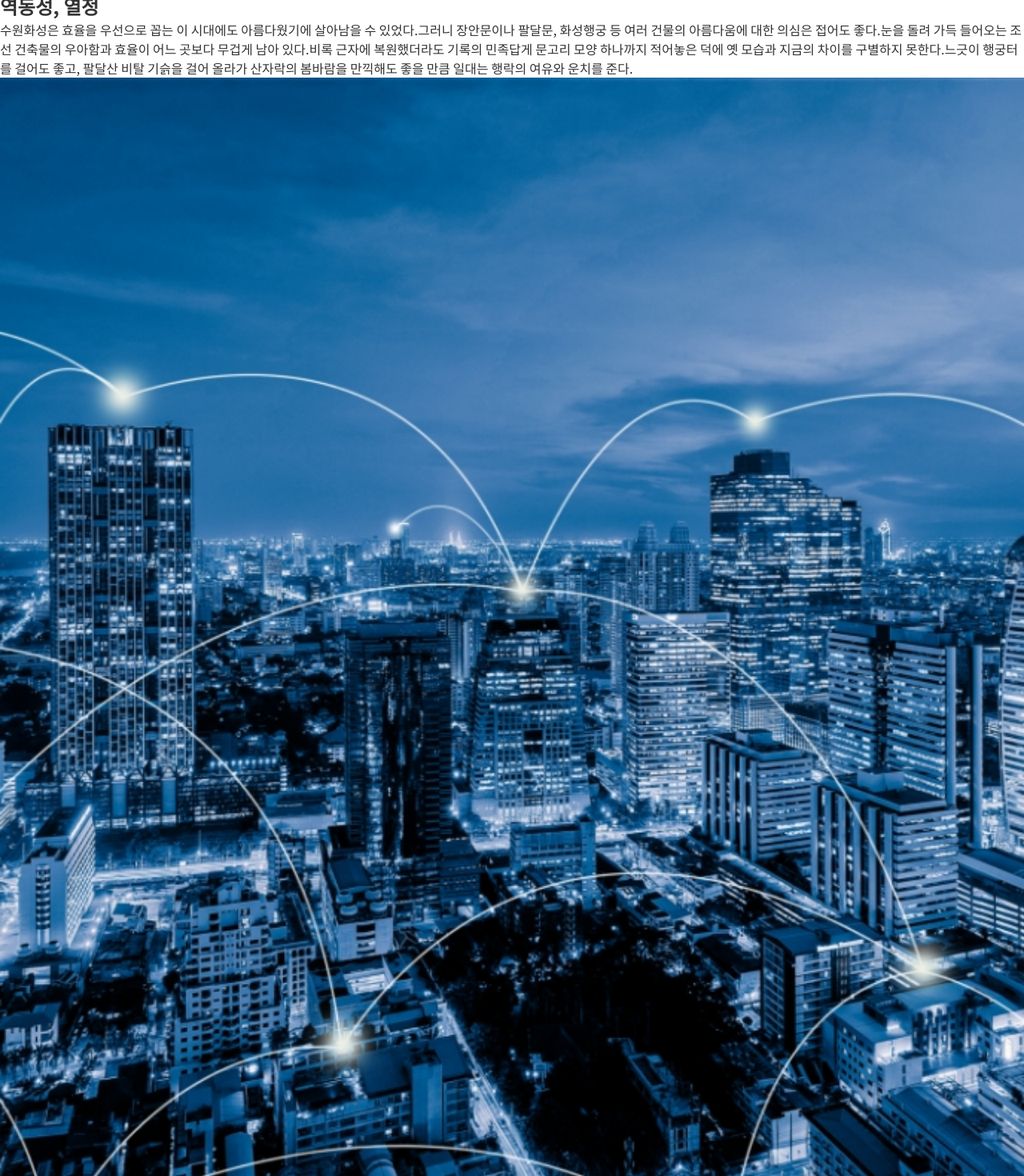
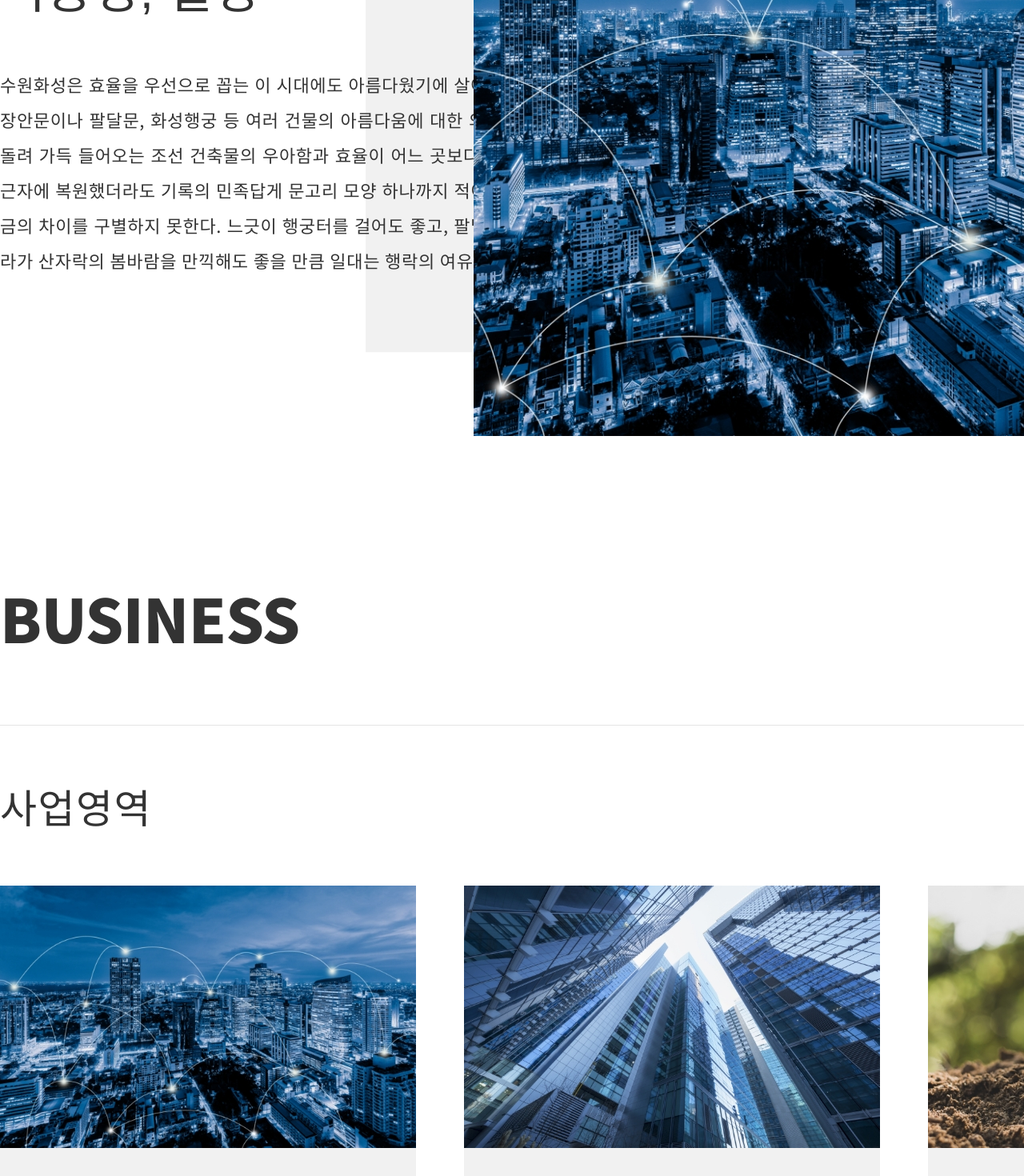
Before and after one commit to Kimbangul/raylab, a React (Create React App) app: page / in a window 1280 px wide. Shown: the part 1040-2510 px from the top of the page at 80% size. Built offline with nearby package versions, Linux system fonts and the light colour scheme; a web font is replaced by a local one.

Commit message:
STYLE : 레이아웃 포지셔닝 작업

```diff
--- a/src/App.js
+++ b/src/App.js
@@ -3,16 +3,27 @@ import React from 'react';
 // router
 import { Routes, Route } from 'react-router-dom';
 
+// components
+import {Main} from 'pages/index';
+
 // style
 import GlobalStyle from 'styles/Globalstyle';
-// components
-import {Main} from 'pages/index';
+import styled from 'styled-components';
+
 // Layout
 import {Header, Footer, TopBtn} from 'pages/Layout';
 
+const StyledApp = styled.div`
+  & #top-btn{
+    position: fixed;
+    bottom: 35px;
+    right: 50px;
+  }
+`;
+
 function App() {
   return (
-    <div className="App">
+    <StyledApp className="App">
       <GlobalStyle />
       <Header/>
         <Routes>
@@ -20,7 +31,7 @@ function App() {
         </Routes>
       <Footer/>
       <TopBtn/>
-    </div>
+    </StyledApp>
   );
 }
 
--- a/src/components/MainSlide.js
+++ b/src/components/MainSlide.js
@@ -6,19 +6,27 @@ import "slick-carousel/slick/slick-theme.css";
 // style
 import styled from 'styled-components';
 const StyledMain = styled.main`
+  width: 100%;
+  overflow: hidden;
   position: relative;
   & .slick-list{font-size: 0;}
   /* slide */
   & .slide{
-    display: inline-flex !important;
-    justify-content: center;
+    display: block!important;
     position: relative;
+    & img{
+      width: 100%;
+      height: 100%;
+      object-fit: cover;
+    }
   }
 
    /* slide text */
   & .con{
     position: absolute;
     bottom: 0;
+    left: 50%;
+    transform: translateX(-50%);
     & .text_box{
     width: 792px;
     height: 625px;
--- a/src/components/TopBtn.js
+++ b/src/components/TopBtn.js
@@ -26,7 +26,7 @@ const StyledButton = styled.button`
 
 const TopBtn = () => {
   return(
-    <StyledButton>
+    <StyledButton id="top-btn">
       <FontAwesomeIcon icon={faArrowUp} />
     </StyledButton>
   );
--- a/src/pages/Main.js
+++ b/src/pages/Main.js
@@ -8,15 +8,97 @@ import {MainSlide, ImageList} from 'pages/Layout';
 import styled from 'styled-components';
 const Wrapper = styled.div`
   padding-top: 9.5rem;
+  position: relative;
 `;
 
 const Introduction = styled.section`
+    display: flex;
     padding: 185px 0;
+    width: var(--max-width);
+    margin: 0 auto;
+    & .cell{
+      /* left */
+      width: 50%;
+      height: 815px;
+    }
+    /* sec tit */
+    & h1{
+      transform: scaleY(0.91);
+      letter-spacing: -0.02em;
+      font-weight: 700;
+      font-size: 2.5rem;
+      &::before{
+        display: block;
+        content: "";
+        position: absolute;
+        height: 23px;
+        background: var(--secondary-color);
+        top: 50%;
+        right: calc(100% + 30px);
+        width: 100vw;
+        transform: translateY(-50%);
+      }
+    }
+     /* sub tit */
+    & h2{
+      font-size: 6.2rem;
+      font-weight: 400;
+      letter-spacing: 0.02em;
+      & span{
+        font-family: sans-serif;
+      }
+    }
+    /* text box */
+    & .text-box{
+        margin-top: 5.5rem;
+        font-size: 2.2rem;
+        line-height: 2em;
+        letter-spacing: 0.03em;
+        word-spacing: 0.02em;
+        text-align: justify;
+        padding-right: 2%;
+    }
+    /* img box */
+    & .img-box{
+      position: absolute;
+      right: 0;
+      overflow: visible;
+      &::before{
+          content: "";
+          position: absolute;
+          display: block;
+          top: 50%;
+          left: -135px;
+          transform: translateY(-50%);
+          width: 100%;
+          height: 75%;
+          background-color: var(--light-gray-color);
+          z-index: -1;
+        }
+    }
 `;
-
 const Business = styled.section`
     width: var(--max-width);
-    margin: 0 auto;
+    margin: 0 auto 200px auto;
+    /* main tit */
+    & h1{
+      font-size: 7.5rem;
+      font-weight: 900;
+      letter-spacing: -0.01em;
+    }
+    & hr{
+      border: 0;
+      height: 1px;
+      background: #e5e5e5;
+      margin: 8rem 0 6.4rem 0;
+    }
+    /* sub tit */
+    & h2{
+      font-size: 5rem;
+      font-weight: 400;
+      letter-spacing: 0.03em;
+      margin-bottom: 6.4rem;
+    }
 `;
 
 const Main = () =>{
@@ -25,15 +107,15 @@ const Main = () =>{
          {/* main slide */}
       <MainSlide/>
       {/* introduction */}
-      <Introduction id="introduction">
-        <div className="cell">
+      <Introduction id="introduction" className="flex flex-jc-b flex-ai-c">
+        <div className="cell flex flex-d-c flex-jc-c">
           <h1>INTRODUCTION</h1>
-          <h2>역동성, 열정</h2>
+          <h2>역동성<span>,</span> 열정</h2>
           <p className="text-box">
-            <span>수원화성은 효율을 우선으로 꼽는 이 시대에도 아름다웠기에 살아남을 수 있었다.</span>
-            <span>그러니 장안문이나 팔달문, 화성행궁 등 여러 건물의 아름다움에 대한 의심은 접어도 좋다.</span>
-            <span>눈을 돌려 가득 들어오는 조선 건축물의 우아함과 효율이 어느 곳보다 무겁게 남아 있다.</span>
-            <span>비록 근자에 복원했더라도 기록의 민족답게 문고리 모양 하나까지 적어놓은 덕에 옛 모습과 지금의 차이를 구별하지 못한다.</span>
+            <span>수원화성은 효율을 우선으로 꼽는 이 시대에도 아름다웠기에 살아남을 수 있었다.</span>&nbsp;
+            <span>그러니 장안문이나 팔달문, 화성행궁 등 여러 건물의 아름다움에 대한 의심은 접어도 좋다.</span>&nbsp;
+            <span>눈을 돌려 가득 들어오는 조선 건축물의 우아함과 효율이 어느 곳보다 무겁게 남아 있다.</span>&nbsp;
+            <span>비록 근자에 복원했더라도 기록의 민족답게 문고리 모양 하나까지 적어놓은 덕에 옛 모습과 지금의 차이를 구별하지 못한다.</span>&nbsp;
             <span>느긋이 행궁터를 걸어도 좋고, 팔달산 비탈 기슭을 걸어 올라가 산자락의 봄바람을 만끽해도 좋을 만큼 일대는 행락의 여유와 운치를 준다.</span>
           </p>
         </div>
--- a/src/styles/Globalstyle.js
+++ b/src/styles/Globalstyle.js
@@ -51,10 +51,14 @@ const GlobalStyle = createGlobalStyle`
     }
     /* custom */
     html, body{
-      min-width: 200px;
+      min-width: 280px;
       font-size: 1.6rem;
       font-family: 'Noto Sans KR' , 'sans-serif';
       color: #333;
+    }
+    body{
+      /* width: 100vw; */
+      /* overflow-x: hidden; */
     }
     a,img{display: block;}
 
```
Lines whose indentation alone changed are shown as unchanged.
